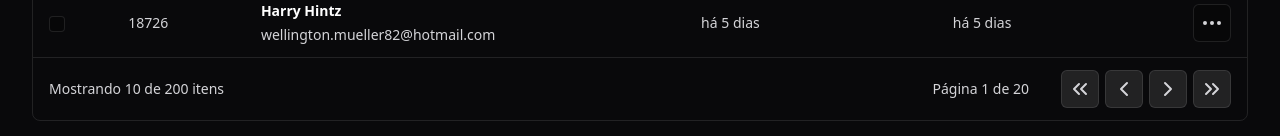
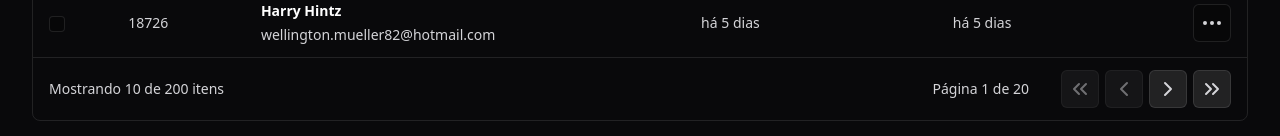
Before and after one commit to daniel-koti/nlw-unite-react, a React (Vite) app: page / in a window 1280 px wide. Shown: the part 816-952 px from the top of the page. Built offline with nearby package versions, Linux system fonts and the light colour scheme.

Commit message:
feat: Icon Button component disabled state

```diff
--- a/src/components/attendee-list.tsx
+++ b/src/components/attendee-list.tsx
@@ -10,8 +10,6 @@ import { TableCell } from './table/table-cell';
 import { TableRow } from './table/table-row';
 import { ChangeEvent, useState } from 'react';
 import { attendees } from '../data/attendees';
-
-
 
 dayjs.extend(relativeTime)
 dayjs.locale('pt-br')
@@ -48,7 +46,12 @@ export function AttendeeList() {
         <h1 className="text-2xl font-bold">Participantes</h1>
         <div className="px-3 py-1.5 border border-white/10 rounded-lg text-sm w-72 flex items-center gap-3">
           <Search className='size-4 text-emerald-300' />
-          <input placeholder="Busque o participante..."  className="flex-1 outline-none bg-transparent border-0 p-0 ring-0 text-sm"/>
+          <input
+            value={search}
+            onChange={(event) => onSearchInputChanged(event)}
+            placeholder="Busque o participante..."
+            className="flex-1 outline-none bg-transparent border-0 p-0 ring-0 text-sm"
+          />
         </div>
       </div>
 
--- a/src/components/icon-button.tsx
+++ b/src/components/icon-button.tsx
@@ -1,4 +1,5 @@
 import { ComponentProps } from "react";
+import { twMerge } from 'tailwind-merge'
 
 interface IconButtonProps extends ComponentProps<'button'> {
   transparent?: boolean
@@ -8,10 +9,15 @@ export function IconButton({ transparent, ...props }: IconButtonProps) {
   return (
     <button
       {...props}
-      className={ transparent
-        ? `bg-black/20 border border-white/10 rounded-md p-1.5`
-        : `bg-white/10 border border-white/10 rounded-md p-1.5`
-      }
+      // className={ transparent
+      //   ? `bg-black/20 border border-white/10 rounded-md p-1.5`
+      //   : `bg-white/10 border border-white/10 rounded-md p-1.5`
+      // }
+      className={twMerge(
+        'border border-white/10 rounded-md p-1.5',
+        transparent ? 'bg-black/20' : 'bg-white/10',
+        props.disabled ? 'opacity-50' : null
+      )}
     />
   )
 }
```
